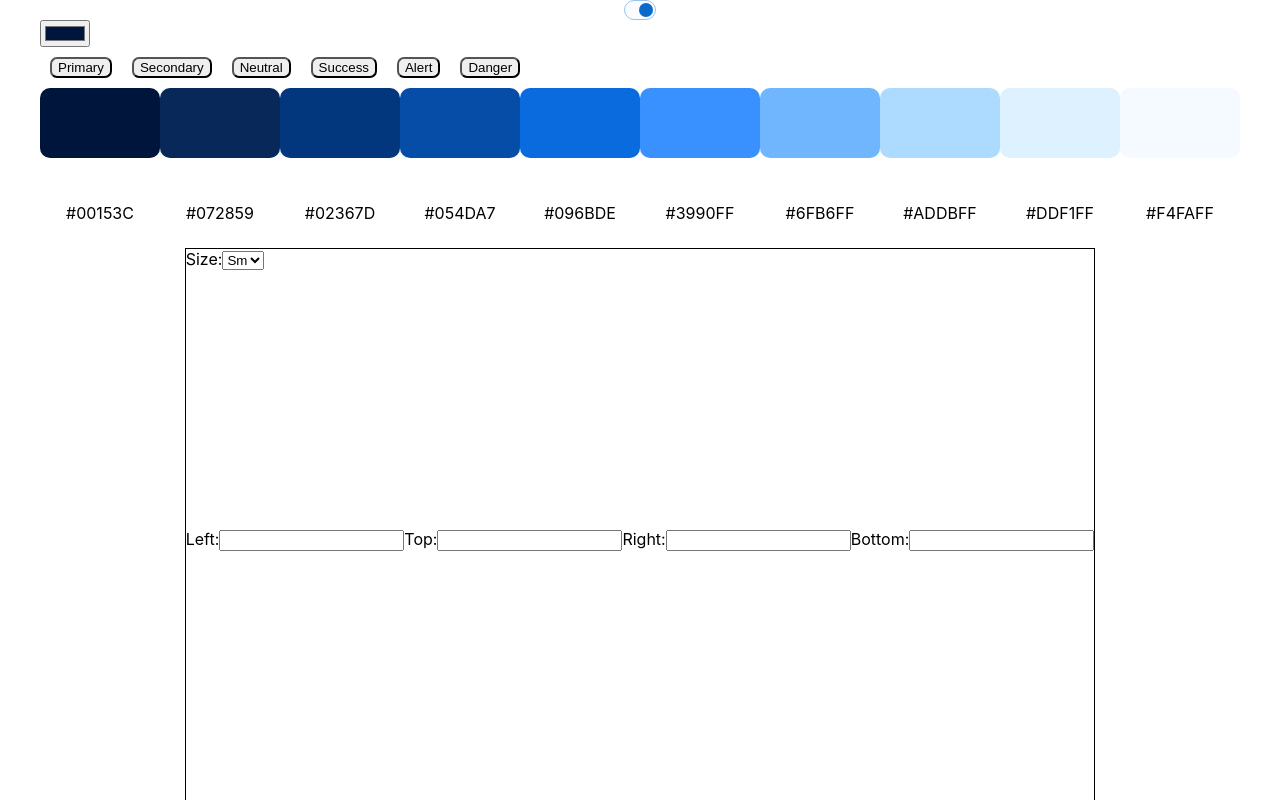
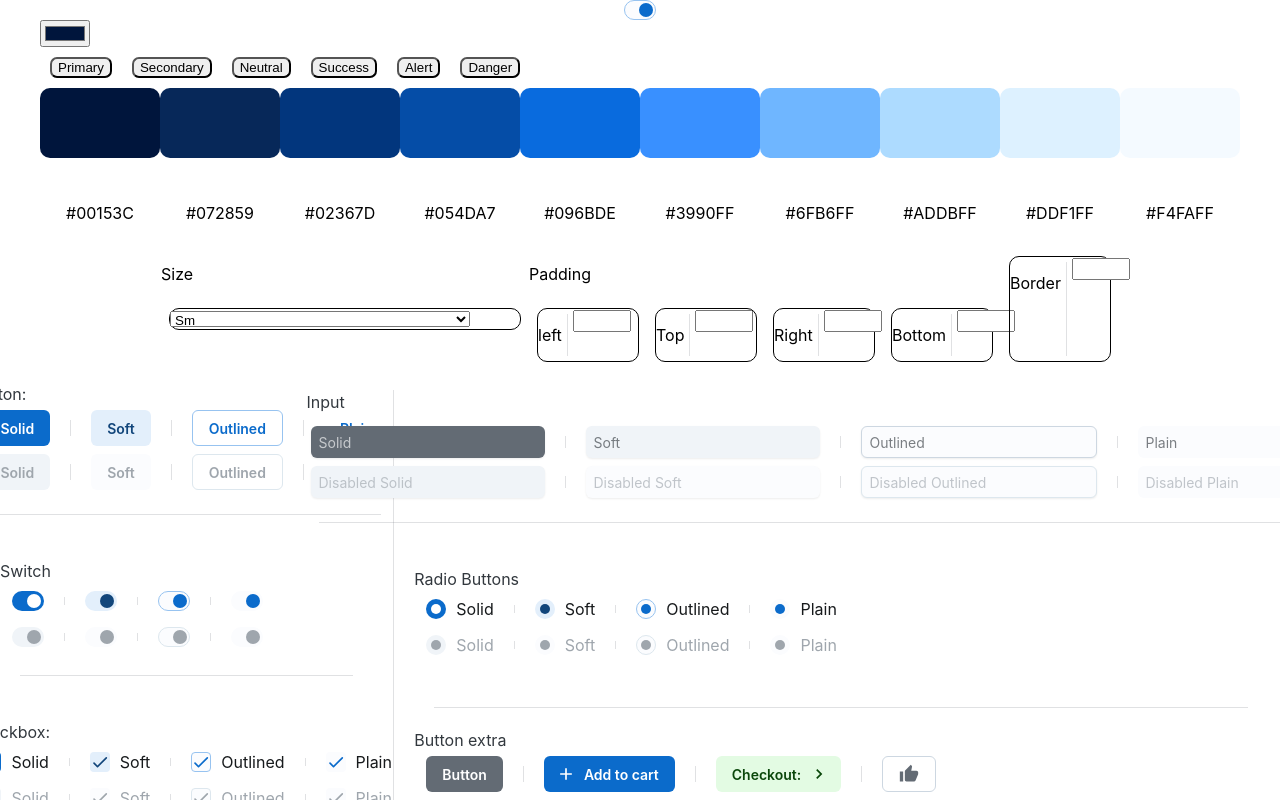
Before and after one commit to Ianguzman/Hermescorp, a React (Create React App) app: page / in a window 1280 px wide. Shown: the top 800 px of the page. Built offline with nearby package versions, Linux system fonts and the light colour scheme.

Commit message:
actualizaciondel31/05/2023

```diff
--- a/src/App.js
+++ b/src/App.js
@@ -73,63 +73,62 @@ const Network = () => {
   };
 
   return (
-    <div style={{ display: 'flex', flexDirection: 'column', width: '100%', height: '100vh' }}>
-      <div style={{ flex: '35%' }}>
-        <label>
-          Size:
-          <select onChange={handleSizeChange}>
-            <option value="Sm">Sm</option>
-            <option value="Md">Md</option>
-            <option value="Lg">Lg</option>
+    <div style={{ display: 'flex', flexDirection: 'row'}}>
+      <div style={{display:'flex', flexDirection:'column'}} >
+        <p>Size</p>
+        <Box width={350} border={1} borderRadius={10} margin={1}>
+        <label sx={{with:100}}>
+          <select onChange={handleSizeChange}  style={{ height:16, width: 300}} >
+            <option>Sm</option>
+            <option>Md</option>
+            <option>Lg</option>
           </select>
         </label>
+        </Box>
         </div>
-      <div style={{ flex: '50%' }}>
+     <div style={{display:'flex', flexDirection:'column'}} >
+      <p>Padding</p>
+      <div style={{ display: 'flex', flexDirection: 'row'}}>
+        <Box style={{display:'flex', flexDirection:'row'}} width={100}  border={1} borderRadius={10} margin={1}>
+          <p>left</p>
+          <Divider orientation='vertical' style={{margin:5}}/>
           <label>
-          Left:
-          <input type="number" onChange={handlePixelChange} />
+          <input type="number" onChange={handlePixelChange}  style={{ height:16, width: 50}}/>
         </label>
+        </Box>
+        <Box style={{display:'flex', flexDirection:'row'}} width={100} border={1} borderRadius={10} margin={1}>
+          <p>Top</p>
+          <Divider orientation='vertical' style={{margin:5}}/>
           <label>
-          Top:
-          <input type="number" onChange={handlePixelChange} />
+          <input type="number" onChange={handlePixelChange} style={{ height:16, width: 50}} />
         </label>
+        </Box>
+        <Box style={{display:'flex', flexDirection:'row'}} border={1} width={100} borderRadius={10} margin={1}>
+          <p>Right</p>
+          <Divider orientation='vertical' style={{margin:5}}/>
           <label>
-          Right:
-          <input type="number" onChange={handlePixelChange} />
+          <input type="number" onChange={handlePixelChange}  style={{ height:16, width: 50}}/>
         </label>
+        </Box>
+        <Box style={{display:'flex', flexDirection:'row'}}width={100}  border={1} borderRadius={10} margin={1}>
+          <p>Bottom</p>
+          <Divider orientation='vertical' style={{margin:5}}/>
           <label>
-          Bottom:
-          <input type="number" onChange={handlePixelChange} />
+          <input type="number" onChange={handlePixelChange} style={{ height:16, width: 50}} />
         </label>
+        </Box>
         </div>
-      <div style={{ flex: '15%' }}>
+        </div>
+      <Box style={{display:'flex', flexDirection:'row'}} width={100} border={1} borderRadius={10} margin={1}>
+          <p>Border</p>
+          <Divider orientation='vertical' style={{margin:5}}/>
           <label>
-          Border:
-          <input type="number" onChange={handlePixelChange} />
+          <input type="number" onChange={handlePixelChange} style={{ height:16, width: 50}}/>
         </label>
-      </div>
+        </Box>
     </div>
   );
 };
-// const SizeInput = () => {
-//   const [size, setSize] = useState('');
-
-//   const handleSizeChange = (event) => {
-//     setSize(event.target.value);
-//   };
-
-//   return (
-//     <div sx={{margin:10}}>
-//       <label>
-//         <select value={size} onChange={handleSizeChange}>
-//           <option value="small">Sm</option>
-//           <option value="medium">Mm</option>
-//           <option value="large">Lg</option>
-//         </select>
-//       </label>
-//     </div>
-//   );
-// };
 
 
 const Cuadrospalette = () => {
@@ -251,13 +250,9 @@ export default function ColorPicker() {
     <ModeSwitcher/>
 
       <Cuadrospalette/>
-      <Grid item xs={12} border={1}>
-  <Grid container justifyContent="center">
 
-   {/* <SizeInput/> */}
    <Network/>
-  </Grid>
-</Grid>
+
       <Grid sx={{ flexGrow: 2 }} container>
 
             <Grid item xs={3.5}>
```
Lines whose indentation alone changed are shown as unchanged.
